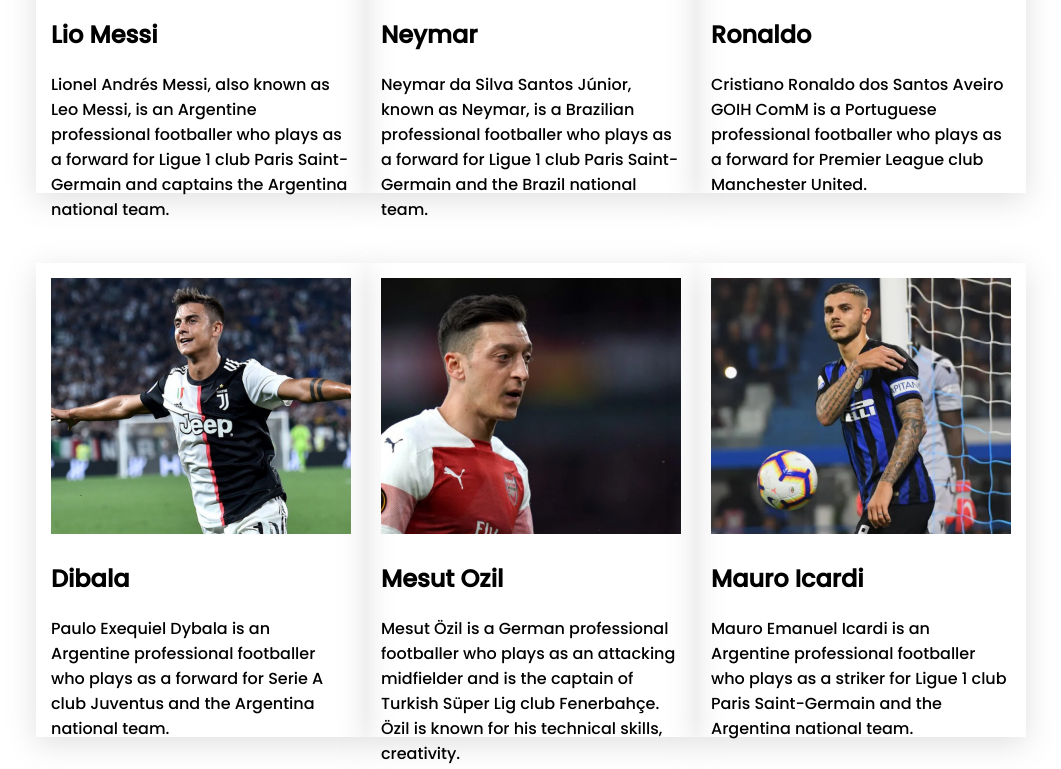
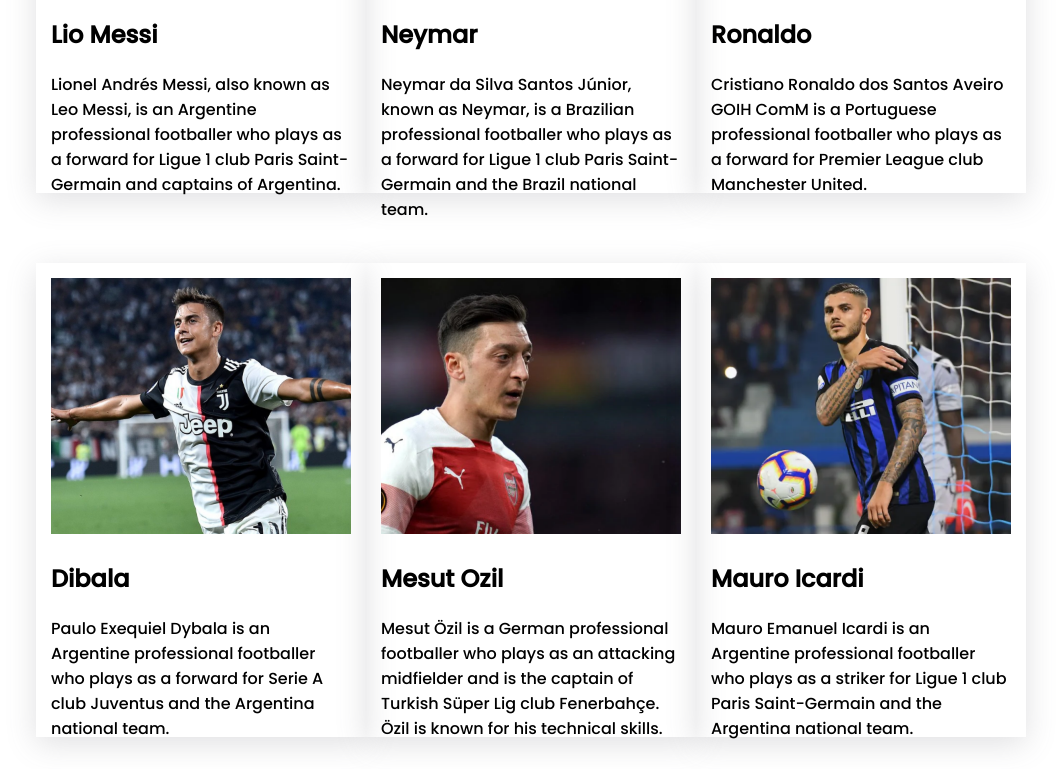
Before and after one commit to Md-Sajib-Hosen/responsive-football-club, a plain HTML site: page index.html in a window 1280 px wide. Shown: the part 901-1670 px from the top of the page, without its empty margins (109-1170 px from the left). Drawn offline with Linux system fonts and the light colour scheme.

Commit message:
correcting some texts

```diff
--- a/index.html
+++ b/index.html
@@ -52,7 +52,7 @@
 
           <h2>Lio Messi</h2>
           <p>
-            Lionel Andrés Messi, also known as Leo Messi, is an Argentine professional footballer who plays as a forward for Ligue 1 club Paris Saint-Germain and captains the Argentina national team.
+            Lionel Andrés Messi, also known as Leo Messi, is an Argentine professional footballer who plays as a forward for Ligue 1 club Paris Saint-Germain and captains of Argentina.
           </p>
         </div>
         <div class="player">
@@ -92,7 +92,7 @@
 
           <h2>Mesut Ozil</h2>
           <p>
-            Mesut Özil is a German professional footballer who plays as an attacking midfielder and is the captain of Turkish Süper Lig club Fenerbahçe. Özil is known for his technical skills, creativity.
+            Mesut Özil is a German professional footballer who plays as an attacking midfielder and is the captain of Turkish Süper Lig club Fenerbahçe. Özil is known for his technical skills.
           </p>
         </div>
         <div class="player">
```
